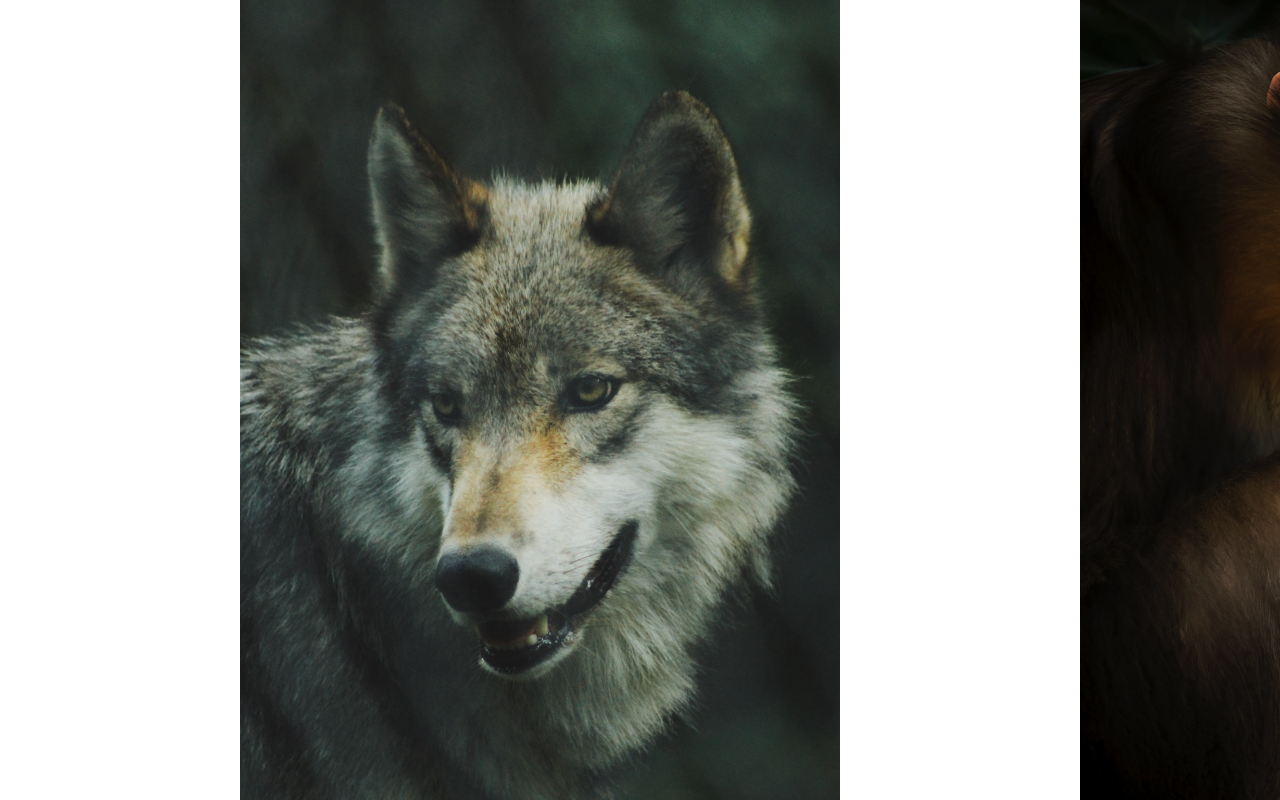
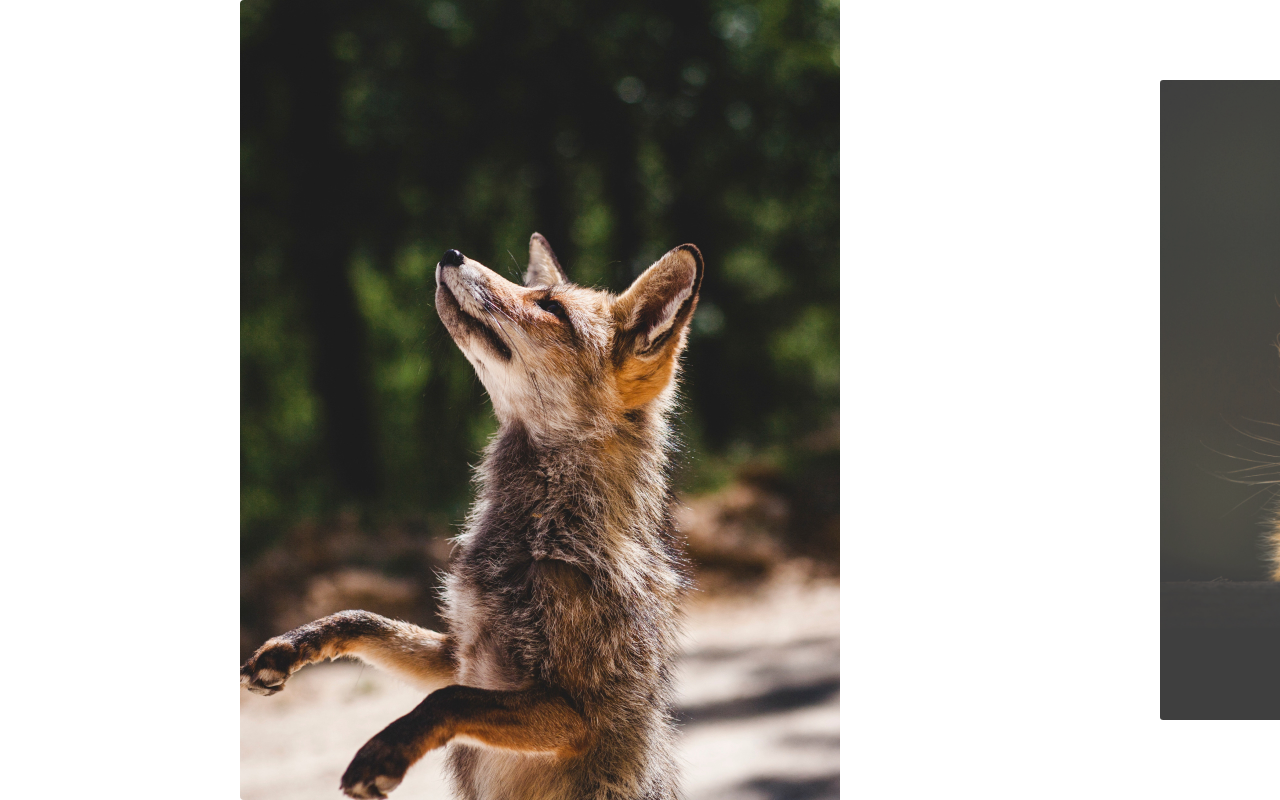
Before and after one commit to marialauramendes/slide-estudos, a plain HTML site: page index.html in a window 1280 px wide. Drawn offline with Linux system fonts and the light colour scheme.

Commit message:
ajuste de configuracoes resize e classe ativa

```diff
--- a/css/style.css
+++ b/css/style.css
@@ -21,9 +21,24 @@ img {
   display: flex;
 }
 
+.slide:hover {
+  will-change: transform;
+}
+
 .slide li {
   flex-shrink: 0;
   width: 80vw;
   max-width: 800px;
   margin: 0 20px;
+
+  border-radius: 4px;
+  overflow: hidden;
+  opacity: 0.8;
+  transform: scale(0.8);
+  transition: 0.4s;
 }
+
+.slide li.active {
+  opacity: 1;
+  transform: scale(1);
+}
--- a/js/script.js
+++ b/js/script.js
@@ -3,4 +3,4 @@ import Slide from './slide.js';
 const slideAnimais = new Slide('.slide', '.slide-wrapper');
 slideAnimais.init();
 
-slideAnimais.changeSlide(3);
+slideAnimais.changeSlide(0);
--- a/js/slide.js
+++ b/js/slide.js
@@ -1,8 +1,11 @@
+import debounce from './debounce.js';
+
 export default class Slide {
   constructor(slide, wrapper){
     this.slide = document.querySelector(slide);
     this.wrapper = document.querySelector(wrapper);
-    this.dist = { finalPosition: 0, startX: 0, movement: 0 }
+    this.dist = { finalPosition: 0, startX: 0, movement: 0 };
+    this.activeClass = 'active';
   }
 
   transition(active){
@@ -65,11 +68,6 @@ export default class Slide {
     this.wrapper.addEventListener('touchend', this.onEnd);
   }
 
-  bindEvents() {
-    this.onStart = this.onStart.bind(this);
-    this.onMove = this.onMove.bind(this);
-    this.onEnd = this.onEnd.bind(this);
-  }
 
   // Slides Config:
   slidePosition(slide) {
@@ -95,13 +93,17 @@ export default class Slide {
     }
   }
 
-
-
   changeSlide(index) {
     const activeSlide = this.slideArray[index];
     this.moveSlide(this.slideArray[index].position);
     this.slidesIndexNav(index);
     this.dist.finalPosition = activeSlide.position;
+    this.changeActiveClass();
+  }
+
+  changeActiveClass() {
+    this.slideArray.forEach((item) => item.element.classList.remove(this.activeClass));
+    this.slideArray[this.index.active].element.classList.add(this.activeClass);
   }
 
   activePrevSlide(){
@@ -116,11 +118,33 @@ export default class Slide {
     }
   }
 
+  onResize(){
+    setTimeout(() =>{
+      this.slidesConfig();
+      this.changeSlide(this.index.active);
+    }, 1000);
+  }
+
+  addResizeEvent(){
+    window.addEventListener('resize', this.onResize);
+  }
+
+  bindEvents() {
+    this.onStart = this.onStart.bind(this);
+    this.onMove = this.onMove.bind(this);
+    this.onEnd = this.onEnd.bind(this);
+    this.onResize = debounce(this.onResize.bind(this), 200);
+
+  }
+
+
   init() {
     this.bindEvents();
     this.addSlideEvents();
     this.slidesConfig();
     this.transition(true);
+    this.addResizeEvent();
     return this;
+
   }
 }
```
